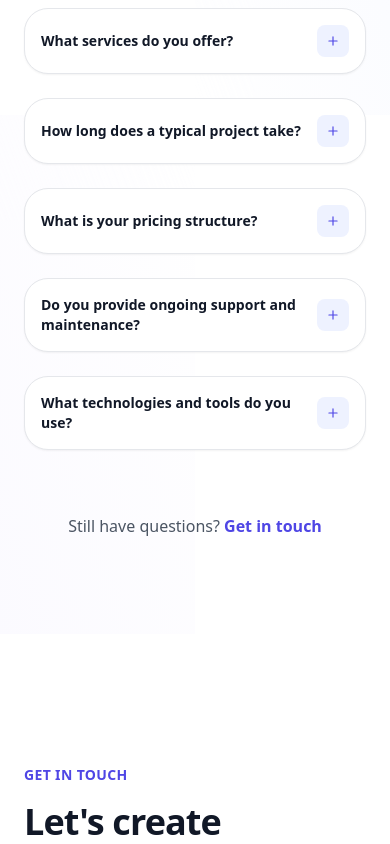
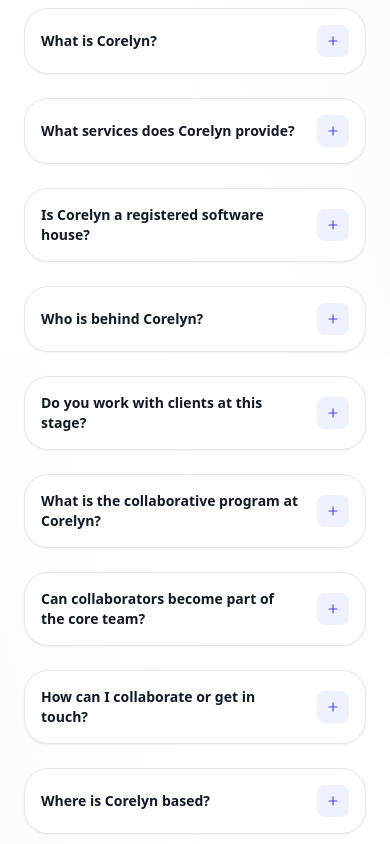
Before and after one commit to Aashra55/Corelyn, a Next.js app: page / in a window 390 px wide. Shown: the part 7400-8244 px from the top of the page. Built offline with nearby package versions, Linux system fonts and the light colour scheme.

Commit message:
Added FAQ section and layout fixes

```diff
--- a/Components/landing/FAQSection.jsx
+++ b/Components/landing/FAQSection.jsx
@@ -6,29 +6,59 @@
 
 const faqData = [
   {
-    question: 'What services do you offer?',
+    question: 'What is Corelyn?',
     answer:
-      'We offer comprehensive digital solutions including graphic design, web development, collaborative programs, and professional training to help businesses grow effectively.',
+      'Corelyn is an early-stage digital initiative focused on building clean, functional, and scalable digital solutions through design and development.',
   },
   {
-    question: 'How long does a typical project take?',
-    answer:
-      'Timelines depend on scope. Simple websites take 2–4 weeks, while complex applications may take 8–12 weeks. Full timelines are shared upfront.',
+    question: 'What services does Corelyn provide?',
+    answer: `We currently focus on:
+• Website design & development
+• UI/UX focused interfaces
+• Branding & visual identity support
+• Digital consultation for early-stage ideas and startups
+
+Our services continue to evolve as we grow.`,
   },
   {
-    question: 'What is your pricing structure?',
+    question: 'Is Corelyn a registered software house?',
     answer:
-      'Pricing is tailored to your needs. We offer fixed-price, hourly, and retainer-based models depending on project scope and requirements.',
+      'Corelyn is currently operating as a digital-first, early-stage initiative, focused on building strong foundations before formal expansion.',
   },
   {
-    question: 'Do you provide ongoing support and maintenance?',
+    question: 'Who is behind Corelyn?',
     answer:
-      'Yes, we offer long-term support including updates, monitoring, security patches, and technical assistance.',
+      'Corelyn is led by a small core team of designers and developers, driven by a founder-led vision focused on clarity, collaboration, and execution.',
   },
   {
-    question: 'What technologies and tools do you use?',
+    question: 'Do you work with clients at this stage?',
     answer:
-      'We use modern technologies like React, Next.js, Node.js, and professional design tools such as Figma and Adobe Suite.',
+      'Yes, we selectively take on small projects and collaborations that align with our current capacity and direction.',
+  },
+  {
+    question: 'What is the collaborative program at Corelyn?',
+    answer:
+      'The collaborative program is an open initiative where designers and developers contribute to real-world and concept-based projects, focusing on learning through hands-on work.',
+  },
+  {
+    question: 'Can collaborators become part of the core team?',
+    answer:
+      'Yes. Based on performance, commitment, and alignment, selected contributors may be considered for core team or long-term collaboration roles.',
+  },
+  {
+    question: 'How can I collaborate or get in touch?',
+    answer:
+      'You can reach us via the contact form on our website or connect with us through our LinkedIn page for collaboration opportunities.',
+  },
+  {
+    question: 'Where is Corelyn based?',
+    answer:
+      'Corelyn operates remotely, allowing collaboration with talent across different locations.',
+  },
+  {
+    question: 'How is Corelyn different from other digital agencies?',
+    answer:
+      'We prioritize clarity, thoughtful execution, and strong foundations over rushing scale or overpromising.',
   },
 ];
 
@@ -109,7 +139,7 @@
                       className="overflow-hidden bg-indigo-500"
                     >
                       <div className="px-8 py-6 border-t border-indigo-100">
-                        <p className="text-white leading-relaxed text-sm sm:text-lg">
+                        <p className="text-white leading-relaxed text-sm sm:text-lg whitespace-pre-line">
                           {faq.answer}
                         </p>
                       </div>
```
